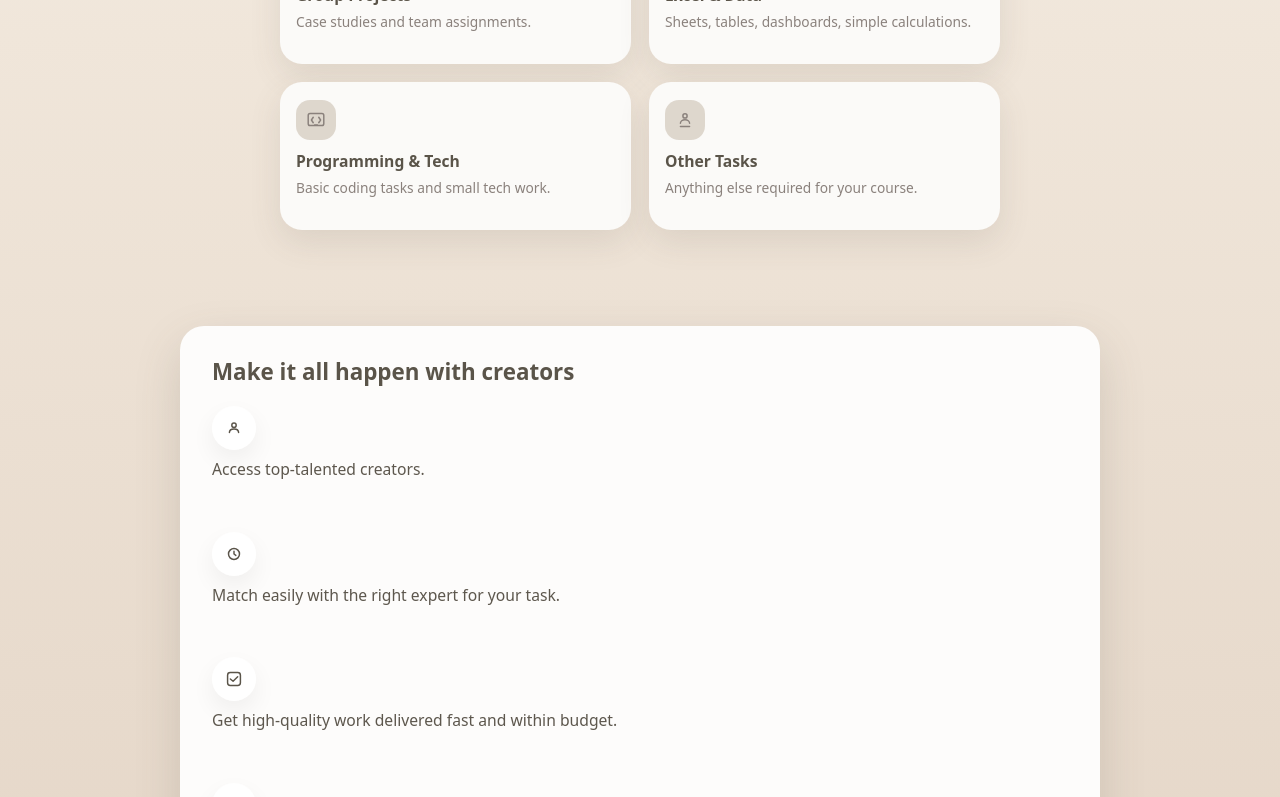
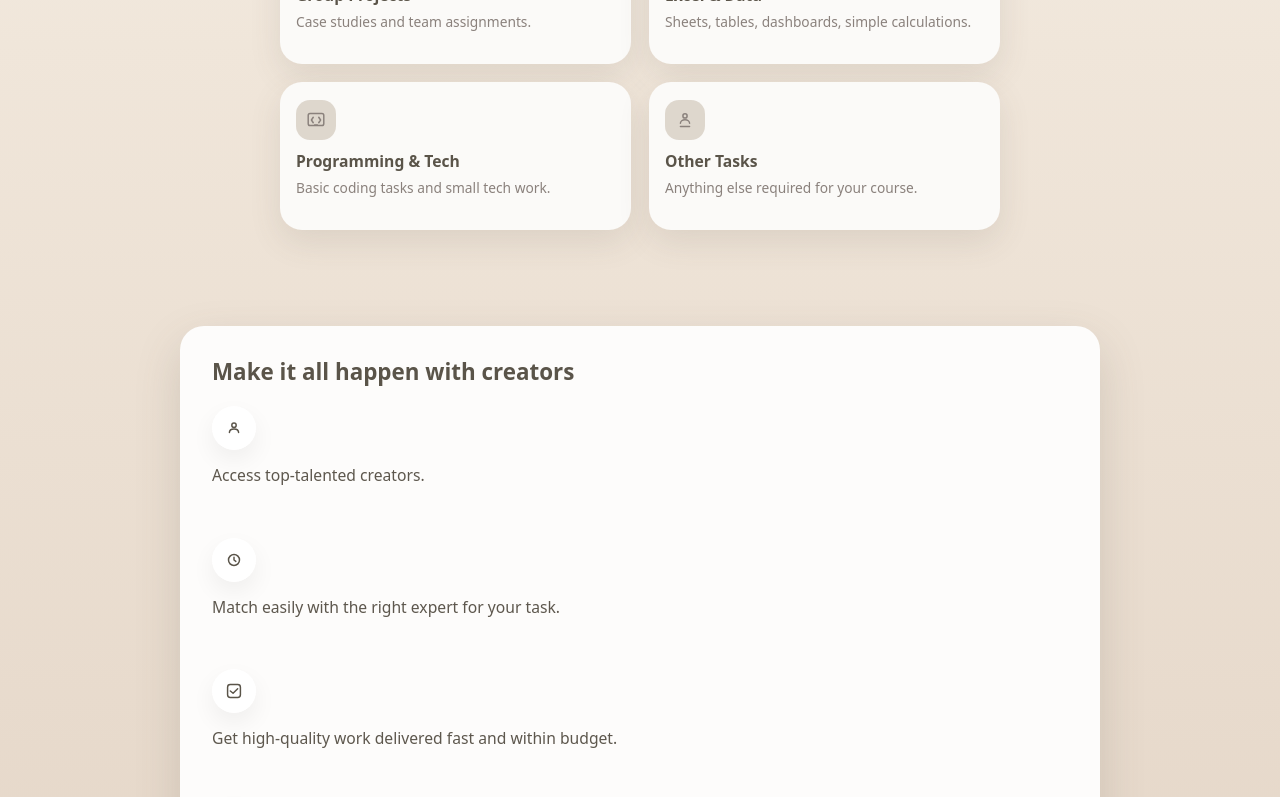
Before and after one commit to SEBRAHEIM/workly-landing, a Next.js app: page / in a window 1280 px wide. Shown: the part 659-1456 px from the top of the page. Built offline with nearby package versions, Linux system fonts and the light colour scheme.

Commit message:
Soften creators section icons background

```diff
--- a/styles/globals.css
+++ b/styles/globals.css
@@ -360,14 +360,16 @@ button {
 
 /* === Soft equal circles for creators icons === */
 .creators-section .creator-icon {
-  width: 56px;
-  height: 56px;
-  border-radius: 999px;
-  background: var(--sand-1);
-  box-shadow: 0 10px 30px rgba(0, 0, 0, 0.06);
-  display: inline-flex;
+  width: 46px;
+  height: 46px;
+  border-radius: 50%;
+  background: rgba(255, 255, 255, 0.35);
+  backdrop-filter: blur(4px);
+  border: 1px solid rgba(255, 255, 255, 0.22);
+  display: flex;
   align-items: center;
   justify-content: center;
+  margin-bottom: 6px;
 }
 
 /* SVG inside the circle: calm, clean strokes */
```
